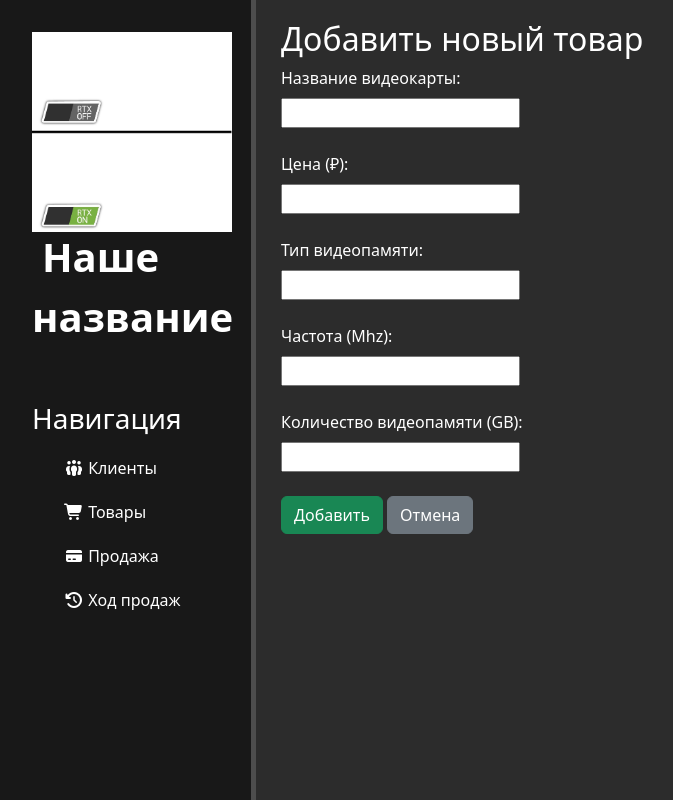
After one commit to Xineksss/Python_Practice_Pt2, a Django app: page /products/create/ in a window 1280 px wide. The commit adds this page. Shown: the whole page, without its empty margins (0-673 px from the left). Run offline with Django 5.2, Linux system fonts and the light colour scheme.

Commit message:
22 commit. Добавлены CRUD почти для всех вкладок, улучшен интерфейс

```diff
--- a/Z3/Z3/static/main/css/main.css
+++ b/Z3/Z3/static/main/css/main.css
@@ -61,3 +61,13 @@ table th, table td {
 table thead th {
     border-bottom: 2px solid #555;
 }
+
+
+.table-small {
+    width: 70%;         /* Делает таблицу уже (70% от ширины экрана) */
+    margin: 0 auto;     /* Ставит её по центру */
+    font-size: 14px;    /* Уменьшает шрифт */
+}
+.table-small td, .table-small th {
+    padding: 8px;       /* Уменьшает отступы внутри ячеек (строки становятся тоньше) */
+}
--- /dev/null
+++ b/Z3/Z3/templates/create_gpu.html
@@ -0,0 +1,30 @@
+{% extends 'layout.html' %}
+
+{% block title %}Добавить товар{% endblock %}
+
+{% block content %}
+<h2>Добавить новый товар</h2>
+
+<form method="POST" style="max-width: 600px;">
+    {% csrf_token %}
+
+        <label class = "form-label">Название видеокарты:</label><br>
+        <input type="text" name="name" required><br><br>
+
+
+        <label class="form-label">Цена (₽):</label><br>
+        <input type="number" step="1000" name="price" required><br><br>
+
+        <label class="form-label">Тип видеопамяти:</label><br>
+        <input type="text" name="memory_type" required><br><br>
+
+        <label class="form-label">Частота (Mhz):</label><br>
+        <input type="number" name="frequency" required><br><br>
+
+        <label class="form-label">Количество видеопамяти (GB):</label><br>
+        <input type="number" name="memory_size" required><br><br>
+
+    <button type="submit" class="btn btn-success">Добавить</button>
+    <a href="{% url 'products' %}" class="btn btn-secondary">Отмена</a>
+</form>
+{% endblock %}
--- a/Z3/Z3/templates/customers.html
+++ b/Z3/Z3/templates/customers.html
@@ -10,7 +10,7 @@
         <label>Ввести клиента:</label><br>
         <input type="text" name = "client"/>
     </p>
-    <input type="submit" value = "Сохранить">
+    <input class = "btn btn-primary" type="submit" value = "Сохранить">
 </form>
 
 <table>
@@ -22,7 +22,7 @@
         <td>{{client.id}}</td>
         <td>{{client.name}}</td>
         <td>
-            <a href="{% url 'edit_client' client.id %}" class="btn btn-primary btn-sm me-2">Изменить</a>
+            <a href="{% url 'edit_client' client.id %}" class="btn btn-secondary btn-sm me-2">Изменить</a>
             <a href="{% url 'delete_client' client.id %}" class="btn btn-danger btn-sm">Удалить</a>
         </td>
     </tr>
--- a/Z3/Z3/templates/sale.html
+++ b/Z3/Z3/templates/sale.html
@@ -50,7 +50,7 @@
         </select>
     </p>
 
-    <button type="submit">Сохранить</button>
+    <button class = "btn btn-primary" type="submit">Сохранить</button>
 
 </form>
 
--- a/Z3/Z3/urls.py
+++ b/Z3/Z3/urls.py
@@ -12,6 +12,7 @@ urlpatterns = [
     path('customers/edit/<int:id>/', views.edit_client, name='edit_client'),
     path('customers/delete/<int:id>/', views.delete_client, name='delete_client'),
     path('products/', views.products, name='products'),
+    path('products/create/', views.create_gpu, name='create_gpu'),
     path('products/create_gpus/', views.create_gpus_new, name='create_gpus_new'),
     path('sale/', views.purchase, name='sale'),
     path('sale_progress', views.sale_progress, name='sale_progress'),
--- a/Z3/Z3app/views.py
+++ b/Z3/Z3app/views.py
@@ -44,6 +44,26 @@ def products(request):
     gpus = GPU.objects.all()
     return render(request, "products.html", {"gpus": gpus})
 
+
+def create_gpu(request):
+    if request.method == "POST":
+
+        spec = Spec.objects.create(
+            frequency=request.POST.get("frequency"),
+            memory_type=request.POST.get("memory_type"),
+            memory_size=request.POST.get("memory_size")
+        )
+
+        GPU.objects.create(
+            name=request.POST.get("name"),
+            price=request.POST.get("price"),
+            spec=spec
+        )
+
+        return redirect('products')
+
+    return render(request, "create_gpu.html")
+
 def create_gpus_new():
     if GPU.objects.all().count() == 0:
         spec1 = Spec.objects.create(frequency=2280, memory_type="GDDR7", memory_size=8)
```
Also changed, not shown: Z3/Z3/templates/products.html (+7 -2 lines).
